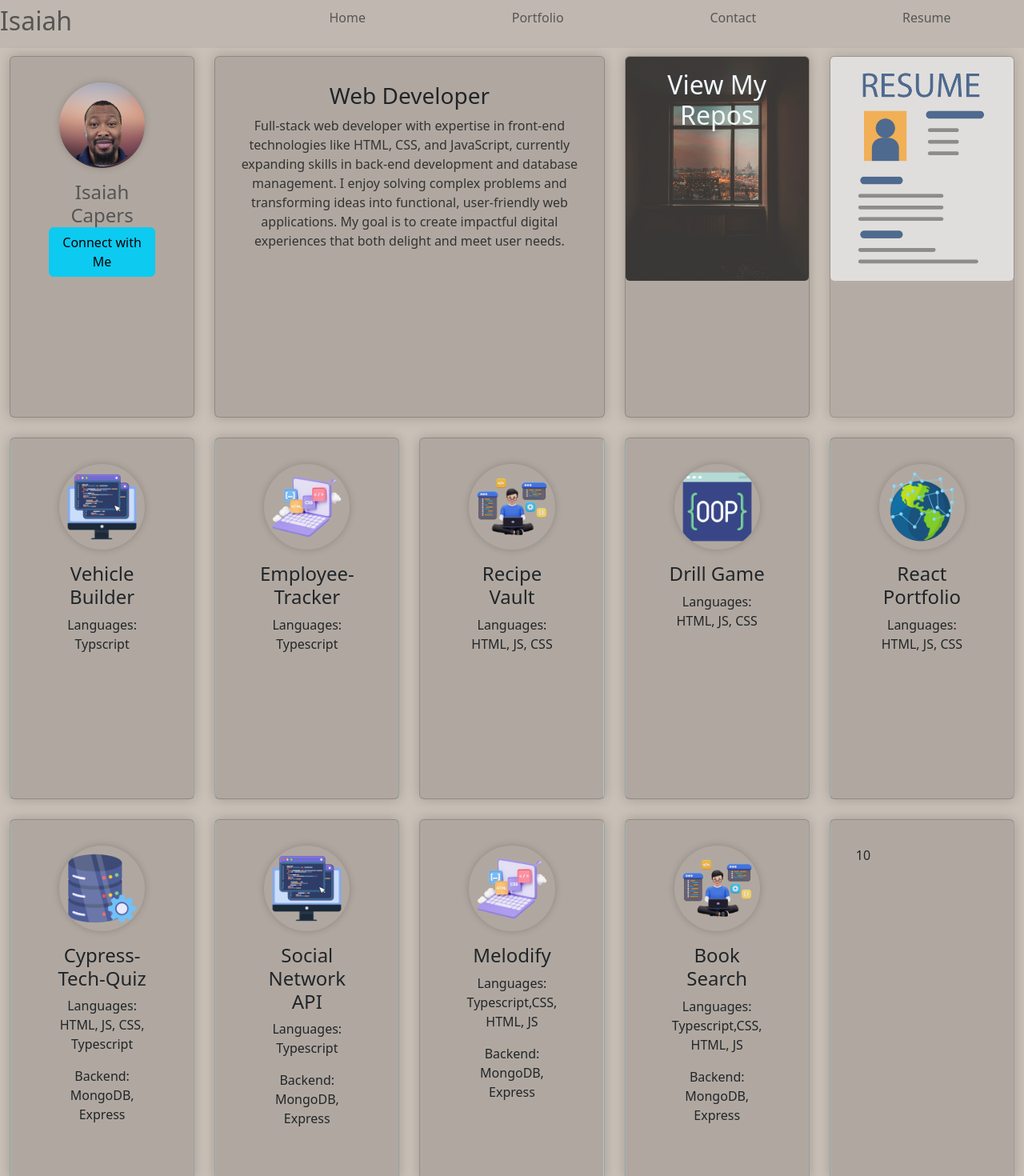
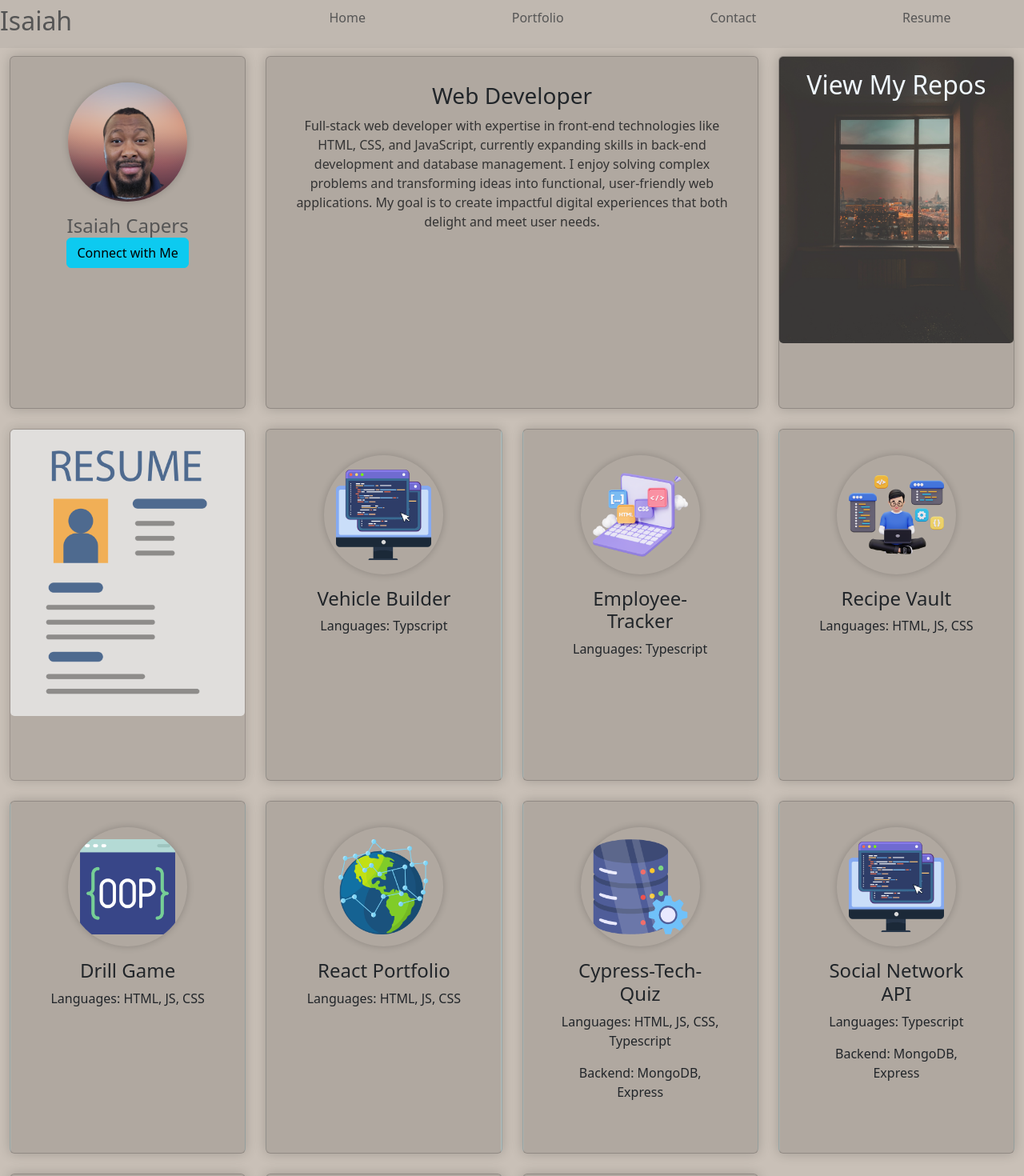
Before and after one commit to Isaiahcapers/REACT-PORTFOLIO, a React (Vite) app: page / in a window 1280 px wide. Shown: the top 1470 px of the page at 80% size. Built offline with nearby package versions, Linux system fonts and the light colour scheme.

Commit message:
Grid is responsive

```diff
--- a/src/assets/css/home.css
+++ b/src/assets/css/home.css
@@ -1,25 +1,13 @@
 
 .about-grid {
     display: grid;
-    grid-template-areas:
-        "Hero"
-        "Portfolio";
-    grid-template-columns: repeat(5, 1fr);
-    column-gap: 25px;
+    grid-template-columns: repeat(auto-fit, minmax(250px, 1fr));
+    gap: 25px;
     grid-template-rows: 1fr 1fr 1fr;
-    row-gap: 25px;
     padding-top: 10px;
-}
-about-hero {
-    grid-area: Hero;
-    grid-column: 1 / 6;
-    grid-row: 1 / 2;
-    max-height: 300px;
+    justify-content: center;
 }
 #hero-img {
-    grid-area: Hero;
-    grid-column-start: 1;
-    grid-column-end: 2;
     text-align: center;
     margin: 0 auto;
 
@@ -30,11 +18,7 @@ about-hero {
     padding: 0;
 }
 #bio {
-    grid-area: Hero;
-    grid-column-start: 2;
-    grid-column-end: 4;
-    grid-row-start: 1;
-    grid-row-end: 2;
+    grid-column: span 2;
     text-align: center;
 
 }
@@ -45,9 +29,6 @@ about-hero {
     font-size: 16px;
 }
 #view-work {
-    grid-area: Hero;
-    grid-column-start: 4;
-    grid-column-end: 5;
     padding: 0%;
     text-align: center;
     position: relative;
@@ -62,40 +43,14 @@ about-hero {
 opacity: 80%;
 }
 #resume {
-    grid-area: Hero;
-    grid-column-start: 5;
-    grid-column-end: 6;
     padding: 0%;
     opacity: 80%;
 }
 #resume:hover{
     opacity: 50%;
 }
-#cd1 {
-    grid-area: Portfolio;
-    grid-column-start: 1;
-    grid-column-end: 2;
-    grid-row-start: 2;
-    grid-row-end: 3;
-    /* background-color: aqua; */
-}
-#cd2 {
-    grid-area: Portfolio;
-    grid-column-start: 2;
-    grid-column-end: 3;
-    grid-row-start: 2;
-    grid-row-end: 3;
-    /* background-color: black; */
-}
 
-#cd3 {
-    grid-area: Portfolio;
-    grid-column-start: 3;
-    grid-column-end: 4;
-    grid-row-start: 2;
-    grid-row-end: 3;
-    /* background-color: blue; */
-}
+
 
 .card {
     background-color: #b0a8a0;
@@ -147,6 +102,9 @@ opacity: 80%;
     #bioP p {
         font-size: 12px;
     }
+    #bio {
+        grid-column: span 1;
+    }
 }
 
 /* Styles for very small screens */
```
